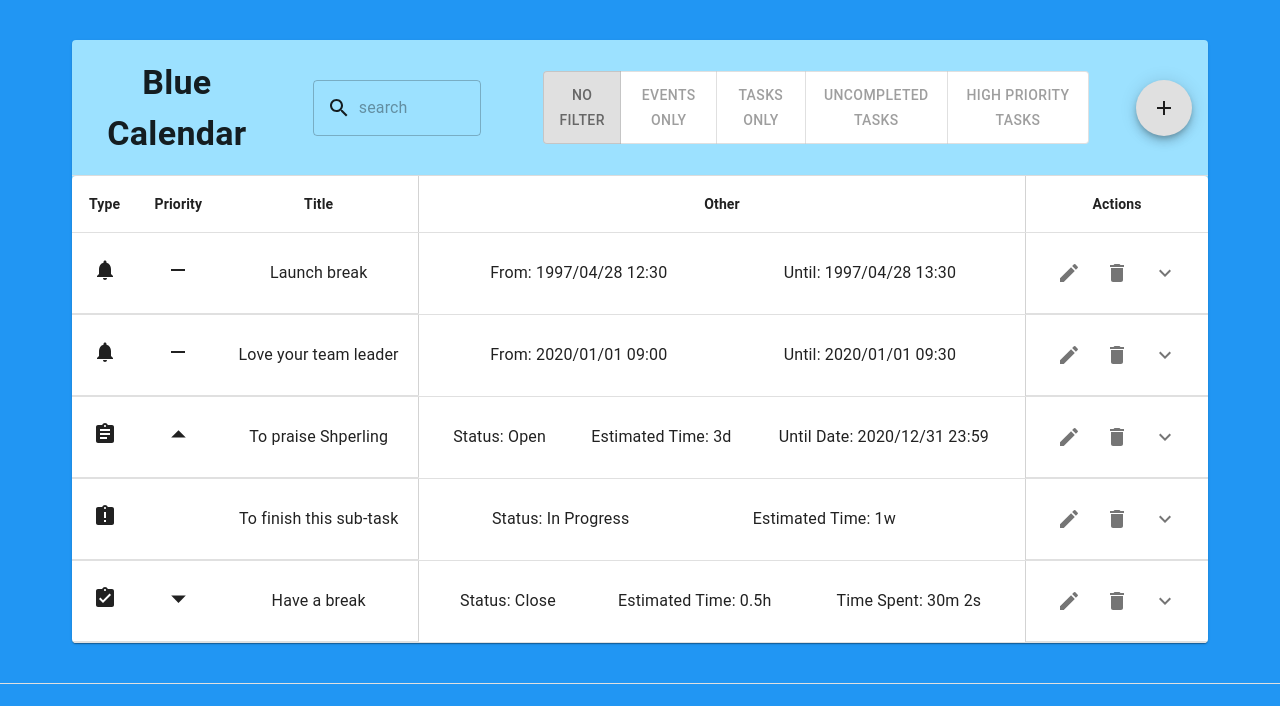
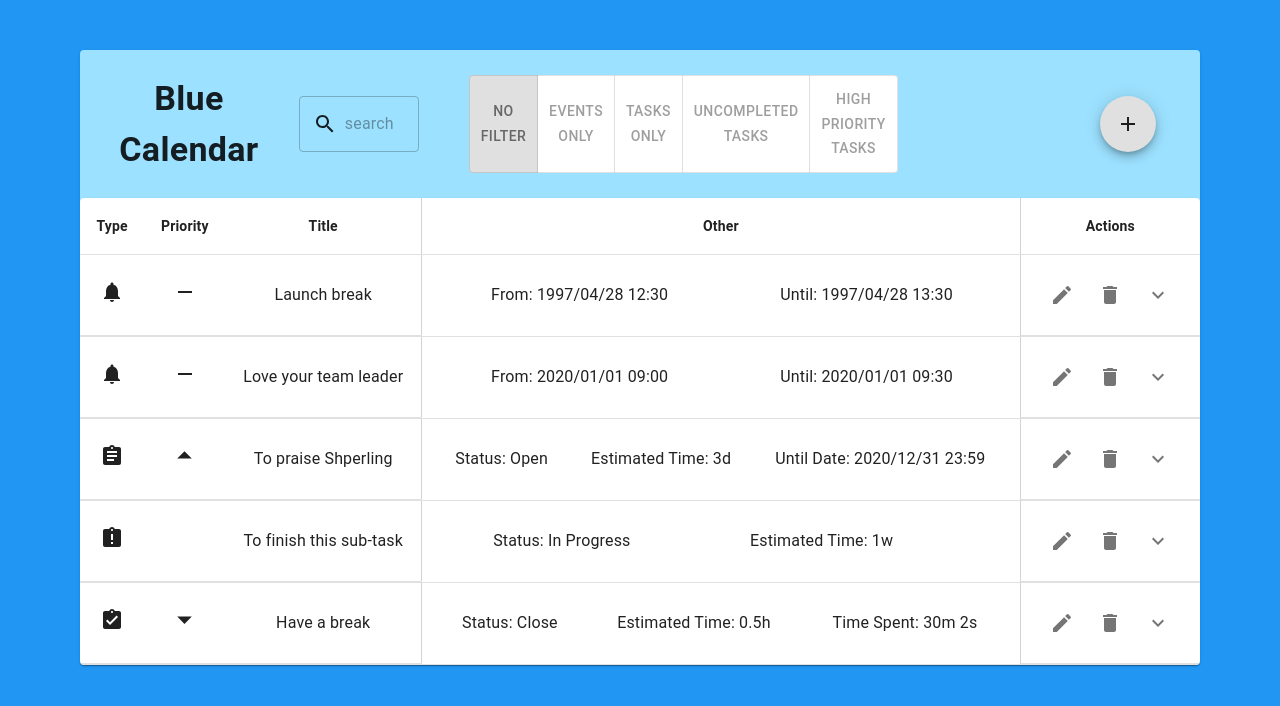
Before and after one commit to Pozner37/react-task, a React (Create React App) app in the folder blue-callendar/: page / in a window 1280 px wide. Shown: the top 706 px of the page. Built offline with nearby package versions, Linux system fonts and the light colour scheme.

Commit message:
finished project

```diff
--- a/blue-callendar/src/App.tsx
+++ b/blue-callendar/src/App.tsx
@@ -1,6 +1,6 @@
 import React, {useState} from 'react';
 import './App.css';
-import {Card, makeStyles, Table, TableBody, TableCell, TableContainer, TableRow} from "@material-ui/core";
+import {Card, Grid, makeStyles, Table, TableBody, TableCell, TableContainer, TableRow} from "@material-ui/core";
 import {FilterEnum} from './features/tableFilters/filters';
 import {BrowserRouter as Router, Route, Switch} from "react-router-dom";
 import AddForm from "./features/editForm/addForm";
@@ -8,29 +8,25 @@ import EditForm from "./features/editForm/editForm";
 import BasicEntity from "./features/basicEntity/basicEntity";
 import HomePage from "./app/homePage";
 
+export type gridItemType = boolean | "auto" | 2 | 1 | 6 | 3 | 4 | 5 | 7 | 8 | 9 | 10 | 11 | 12 | undefined;
+
 function App() {
-    const classes = useStyles()
+    const classes = useStyles();
     const [filter, setFilter] = useState<FilterEnum>(FilterEnum.NO_FILTER);
     const [searchFilter, setSearchFilter] = useState("");
     const [editItem, setEditItem] = useState<BasicEntity>();
-
+    const [cardSize, setCardSize] = useState<gridItemType>(12);
     return (
-        <div className="App">
-            <TableContainer>
-                <Table>
-                    <TableBody>
-                        <TableRow>
-                            <TableCell></TableCell>
-                            <TableCell className={classes.cell}>
+            <Grid className={classes.gridContainer} xs={cardSize}>
                 <Card className={classes.card}>
                     <Router>
                         <div>
                             <Switch>
                                 <Route path="/add">
-                                                        <AddForm/>
+                                    <AddForm setCardSize={setCardSize}/>
                                 </Route>
                                 <Route path="/edit">
-                                                        <EditForm item={editItem}/>
+                                    <EditForm item={editItem} setCardSize={setCardSize}/>
                                 </Route>
                                 <Route path="/">
                                     <HomePage searchFilter={searchFilter} filter={filter}
@@ -41,25 +37,19 @@ function App() {
                         </div>
                     </Router>
                 </Card>
-                            </TableCell>
-                            <TableCell></TableCell>
-                        </TableRow>
-                        <TableRow></TableRow>
-                    </TableBody>
-                </Table>
-            </TableContainer>
-        </div>
+            </Grid>
     );
 }
 
 export default App;
 
 const useStyles = makeStyles({
-    cell: {
-        textAlign: "center",
-        padding: "40px 40px",
-    },
     card: {
         backgroundColor: "#9ce1ff"
     },
+    gridContainer: {
+        justifyContent: "center",
+        padding: "50px 80px",
+
+    }
 });
--- a/blue-callendar/src/features/MenuBar/menuBar.tsx
+++ b/blue-callendar/src/features/MenuBar/menuBar.tsx
@@ -1,6 +1,18 @@
 import React, {FC} from 'react';
 import {FilterEnum} from "../tableFilters/filters";
-import {Fab, makeStyles, Table, TableBody, TableCell, TableRow, Typography} from "@material-ui/core";
+import {
+    AppBar,
+    Fab,
+    Grid,
+    makeStyles,
+    Menu,
+    MenuItem,
+    Table,
+    TableBody,
+    TableCell,
+    TableRow, Toolbar,
+    Typography
+} from "@material-ui/core";
 import SearchBar from "../searchBar/searchBar";
 import FilterBar from "../tableFilters/filterBar";
 import {Link} from "react-router-dom";
@@ -15,31 +27,43 @@ interface MenuBarProps {
 const MenuBar: FC<MenuBarProps> = ({setSearchFilter, filter, setFilter}) => {
     const classes = useStyles();
     return (
-        <Table>
-            <TableBody>
-                <TableRow>
-                    <TableCell>
-                        <Typography className={classes.title}>Blue Calendar</Typography>
-                    </TableCell>
-                    <TableCell>
-                        <SearchBar setSearchFilter={setSearchFilter}/>
-                    </TableCell>
-                    <TableCell>
-                        <FilterBar setFilter={setFilter} filter={filter}/>
-                    </TableCell>
-                    <TableCell>
-                        <Link to="/add"><Fab><AddIcon/></Fab></Link>
-                    </TableCell>
-                </TableRow>
-            </TableBody>
-        </Table>);
+            <Toolbar>
+                <Typography className={classes.title}>Blue Calendar</Typography>
+                <div className={classes.searchBar}>
+                    <SearchBar setSearchFilter={setSearchFilter}/>
+                </div>
+                <div className={classes.filterBar}>
+                    <FilterBar setFilter={setFilter} filter={filter}/>
+                </div>
+                <div className={classes.space}></div>
+                <div className={classes.addButton}>
+                    <Link to="/add"><Fab><AddIcon/></Fab></Link>
+                </div>
+            </Toolbar>
+        );
 };
 
 const useStyles = makeStyles({
     title: {
         fontSize: "34px",
         textAlign: "center",
-        fontWeight: "bold"
+        fontWeight: "bold",
+        margin: "10px",
+        width: "20%"
+    },
+    searchBar: {
+        margin: "10px",
+        width: "20%"
+    },
+    filterBar: {
+        margin: "10px",
+        width: "60%"
+    },
+    addButton: {
+        margin: "20px"
+    },
+    space: {
+        width: "21%"
     }
 })
 
--- a/blue-callendar/src/features/editForm/addForm.tsx
+++ b/blue-callendar/src/features/editForm/addForm.tsx
@@ -1,20 +1,21 @@
 import React, {FC, useState} from "react";
-import {Box, Fab, makeStyles, Tab, Tabs} from "@material-ui/core";
+import {Box, makeStyles, Tab, Tabs} from "@material-ui/core";
 import CalendarEvent from "../event/CalendarEvent/CalendarEvent";
 import CalendarTask from "../task/CalendarTasks/CalendarTask";
 import {useSelector} from "react-redux";
 import {selectEvents} from "../event/EventStore/EventSlice";
 import {selectTasks} from "../task/TaskStore/TaskSlice";
-import {Link} from "react-router-dom";
-import HomeIcon from "@material-ui/icons/Home";
 import TabPanel from "./tabPanel";
 import EventFormBody from "./eventFormBody";
 import TaskFormBody from "./taskFormBody";
+import {gridItemType} from "../../App";
 
 interface AddFormProps {
+    setCardSize:  React.Dispatch<React.SetStateAction<gridItemType>>
 }
 
-const AddForm: FC<AddFormProps> = () => {
+const AddForm: FC<AddFormProps> = ({setCardSize}) => {
+    setCardSize(4);
     const classes = useStyles();
     const events = useSelector(selectEvents);
     const tasks = useSelector(selectTasks);
@@ -32,10 +33,10 @@ const AddForm: FC<AddFormProps> = () => {
     const emptyTask = new CalendarTask(id, '', '', '', '', '');
 
     const eventForm = () => {
-        return <EventFormBody item={emptyEvent} add={true}></EventFormBody>
+        return <EventFormBody item={emptyEvent} add={true} setCardSize={setCardSize}></EventFormBody>
     };
     const taskForm = () => {
-        return <TaskFormBody item={emptyTask} add={true}></TaskFormBody>;
+        return <TaskFormBody item={emptyTask} add={true} setCardSize={setCardSize}></TaskFormBody>;
     };
 
     const [value, setValue] = useState(0);
--- a/blue-callendar/src/features/editForm/editForm.tsx
+++ b/blue-callendar/src/features/editForm/editForm.tsx
@@ -1,30 +1,38 @@
 import React, {FC} from "react";
 import {Box, Fab, makeStyles} from "@material-ui/core";
-import {Link} from "react-router-dom";
+import {Link, useHistory} from "react-router-dom";
 import HomeIcon from "@material-ui/icons/Home";
 import BasicEntity from "../basicEntity/basicEntity";
 import CalendarTask from "../task/CalendarTasks/CalendarTask";
 import TaskFormBody from "./taskFormBody";
 import EventFormBody from "./eventFormBody";
 import CalendarEvent from "../event/CalendarEvent/CalendarEvent";
+import {gridItemType} from "../../App";
 
 interface EditFormProps {
-    item: BasicEntity | undefined
+    item: BasicEntity | undefined,
+    setCardSize:  React.Dispatch<React.SetStateAction<gridItemType>>
 }
 
-const EditForm: FC<EditFormProps> = ({item}) => {
+const EditForm: FC<EditFormProps> = ({item, setCardSize}) => {
+    const pageHistory = useHistory();
+    setCardSize(4);
     const classes = useStyles();
     const formBody = () => {
       if(item instanceof CalendarTask) {
-          return <TaskFormBody item={item}></TaskFormBody>;
+          return <TaskFormBody item={item} setCardSize={setCardSize}></TaskFormBody>;
       }  else if (item instanceof CalendarEvent){
-          return <EventFormBody item={item}></EventFormBody>;
+          return <EventFormBody item={item} setCardSize={setCardSize}></EventFormBody>;
       }
+    };
+    const handleClose = () => {
+        pageHistory.push('/');
+        setCardSize(12);
     };
     return (
         <>
             <Box className={classes.box}>
-                <Link to="/"><Fab className={classes.fab}><HomeIcon/></Fab></Link>
+                <Fab className={classes.fab} onClick={handleClose}><HomeIcon/></Fab>
             </Box>
             {formBody()}
         </>
--- a/blue-callendar/src/features/editForm/eventFormBody.tsx
+++ b/blue-callendar/src/features/editForm/eventFormBody.tsx
@@ -3,7 +3,7 @@ import {
     Button,
     Card,
     CardActions,
-    CardContent,
+    CardContent, makeStyles,
     Table,
     TableBody,
     TableCell,
@@ -18,14 +18,17 @@ import {addEvent, updateEvent} from '../event/EventStore/EventSlice';
 import CalendarEvent from "../event/CalendarEvent/CalendarEvent";
 import {useDispatch} from "react-redux";
 import {useHistory} from "react-router-dom";
+import {gridItemType} from "../../App";
 
 interface EventFormProps {
     item: CalendarEvent,
-    add?: boolean
+    add?: boolean,
+    setCardSize:  React.Dispatch<React.SetStateAction<gridItemType>>
 }
 
-const EventFormBody: FC<EventFormProps> = ({item, add = false}) => {
+const EventFormBody: FC<EventFormProps> = ({item, add = false, setCardSize}) => {
     const event = item;
+    const classes = useStyles();
     const dispatch = useDispatch();
     const [invitedGuests, setInvitedGuests] = useState([...event.getInvitedGuests()]);
     const [title, setTitle] = useState(event.getTitle());
@@ -39,20 +42,18 @@ const EventFormBody: FC<EventFormProps> = ({item, add = false}) => {
     const pageHistory = useHistory();
 
     const validateForm = () => {
-        if(title.length === 0){
+        if (title.length === 0) {
             setInvalidForm(true);
             setHelperText("Please enter a title");
             return false;
         }
         return true;
     }
-
     const updateTitle = (event: any) => {
-        if(event.target.value.length > 0) {
-            setTitle(event.target.value);
+        setTitle(event.target.value);
+        if (event.target.value.length > 0) {
             setInvalidForm(false);
             setHelperText("");
-
         } else {
             setInvalidForm(true);
             setHelperText("Please enter a title");
@@ -83,16 +84,17 @@ const EventFormBody: FC<EventFormProps> = ({item, add = false}) => {
     };
     const handleClose = () => {
         pageHistory.push('/');
+        setCardSize(12);
     };
     const submitForm = () => {
-        if(validateForm()) {
+        if (validateForm()) {
             const updatedEvent = new CalendarEvent(event.getId(), title, description, beginningTime, endingTime, color, invitedGuests, notificationTime);
             if (add) {
                 dispatch(addEvent(updatedEvent));
             } else {
                 dispatch(updateEvent(updatedEvent));
             }
-            pageHistory.push('/')
+            handleClose();
         }
 
     };
@@ -105,7 +107,8 @@ const EventFormBody: FC<EventFormProps> = ({item, add = false}) => {
                             <TableRow>
                                 <TableCell><Typography>Title:</Typography></TableCell>
                                 <TableCell>
-                                    <TextField defaultValue={event.getTitle()} onChange={updateTitle} error={invalidForm} helperText={helperText}
+                                    <TextField defaultValue={event.getTitle()} onChange={updateTitle}
+                                               error={invalidForm} helperText={helperText}
                                                multiline/>
                                 </TableCell>
                             </TableRow>
@@ -179,12 +182,21 @@ const EventFormBody: FC<EventFormProps> = ({item, add = false}) => {
                     </Table>
                 </CardContent>
                 <CardActions>
-                    <Button onClick={submitForm}>Save</Button>
-                    <Button onClick={handleClose}>Cancel</Button>
+                    <Button onClick={submitForm} className={classes.saveButton}>Save</Button>
+                    <Button onClick={handleClose} className={classes.cancelButton}>Cancel</Button>
                 </CardActions>
             </Card>
         </div>
     );
 }
 
+const useStyles = makeStyles({
+    cancelButton: {
+        backgroundColor: "lightgrey"
+    },
+    saveButton: {
+        backgroundColor: "#9ce1ff"
+    }
+});
+
 export default EventFormBody;
--- a/blue-callendar/src/features/editForm/taskFormBody.tsx
+++ b/blue-callendar/src/features/editForm/taskFormBody.tsx
@@ -4,7 +4,7 @@ import {
     Button,
     Card,
     CardActions,
-    CardContent,
+    CardContent, makeStyles,
     MenuItem,
     Select,
     Table,
@@ -20,15 +20,18 @@ import CalendarTask from "../task/CalendarTasks/CalendarTask";
 import {addTask, updateTask} from '../task/TaskStore/TaskSlice';
 import {getISOTime} from "../../assets/SimpleDate";
 import {useHistory} from "react-router-dom";
+import {gridItemType} from "../../App";
 
 interface TaskFormProps {
     item: CalendarTask,
-    add?: boolean
+    add?: boolean,
+    setCardSize:  React.Dispatch<React.SetStateAction<gridItemType>>
 }
 
-const TaskFormBody: FC<TaskFormProps> = ({item, add = false}) => {
+const TaskFormBody: FC<TaskFormProps> = ({item, add = false, setCardSize}) => {
     const dispatch = useDispatch();
     const task = item;
+    const classes = useStyles();
     const [title, setTitle] = useState(task.getTitle());
     const [description, setDescription] = useState(task.getDescription());
     const [estimatedTime, setEstimatedTime] = useState(task.getEstimatedTime());
@@ -179,6 +182,7 @@ const TaskFormBody: FC<TaskFormProps> = ({item, add = false}) => {
     };
     const handleClose = () => {
         pageHistory.push('/');
+        setCardSize(12);
     };
     const submitForm = () => {
         if (validateForm()) {
@@ -188,7 +192,7 @@ const TaskFormBody: FC<TaskFormProps> = ({item, add = false}) => {
             } else {
                 dispatch(updateTask(updatedTask));
             }
-            pageHistory.push('/');
+            handleClose();
         }
     };
     return (
@@ -245,12 +249,21 @@ const TaskFormBody: FC<TaskFormProps> = ({item, add = false}) => {
                     </Table>
                 </CardContent>
                 <CardActions>
-                    <Button onClick={submitForm}>Save</Button>
-                    <Button onClick={handleClose}>Cancel</Button>
+                    <Button onClick={submitForm} className={classes.saveButton}>Save</Button>
+                    <Button onClick={handleClose} className={classes.cancelButton}>Cancel</Button>
                 </CardActions>
             </Card>
         </div>
     );
 }
 
+const useStyles = makeStyles({
+    cancelButton: {
+        backgroundColor: "lightgrey"
+    },
+    saveButton: {
+        backgroundColor: "#9ce1ff"
+    }
+});
+
 export default TaskFormBody;
--- a/blue-callendar/src/features/tableFilters/filterBar.tsx
+++ b/blue-callendar/src/features/tableFilters/filterBar.tsx
@@ -1,5 +1,5 @@
 import React, {FC} from 'react';
-import {makeStyles, Typography} from "@material-ui/core";
+import {makeStyles} from "@material-ui/core";
 import {ToggleButton, ToggleButtonGroup} from "@material-ui/lab";
 import {FilterEnum} from "./filters";
 
--- a/blue-callendar/src/features/task/TaskTable/taskCollapseBody.tsx
+++ b/blue-callendar/src/features/task/TaskTable/taskCollapseBody.tsx
@@ -1,6 +1,7 @@
 import React, {FC} from 'react';
 import {makeStyles, TableBody, TableCell, TableRow, Typography} from "@material-ui/core";
 import CalendarTask from "../CalendarTasks/CalendarTask";
+import CalendarCompletedTask from "../CalendarTasks/CalendarCompletedTask";
 
 interface TaskCollapseBodyProps {
     task: CalendarTask,
@@ -8,12 +9,25 @@ interface TaskCollapseBodyProps {
 
 const TaskCollapseBody: FC<TaskCollapseBodyProps> = ({task}) => {
     const classes = useStyles();
+    const taskReview = () => {
+        if (task instanceof CalendarCompletedTask) {
+            return (<TableRow>
+                    <TableCell className={classes.borderlessTableCell}>
+                        <Typography>Review:&nbsp;{task.getReview()}</Typography>
+                    </TableCell>
+                </TableRow>
+            );
+        }
+    }
     return (
+        <>
             <TableRow>
-                <TableCell className={classes.borderlessTableCell}>
+                <TableCell>
                     <Typography>Description:&nbsp;{task.getDescription()}</Typography>
                 </TableCell>
             </TableRow>
+            {taskReview()}
+        </>
     );
 }
 
```
Also changed, not shown: 1 other file (tests, documents, lock files or other folders). Lines whose indentation alone changed are shown as unchanged.
